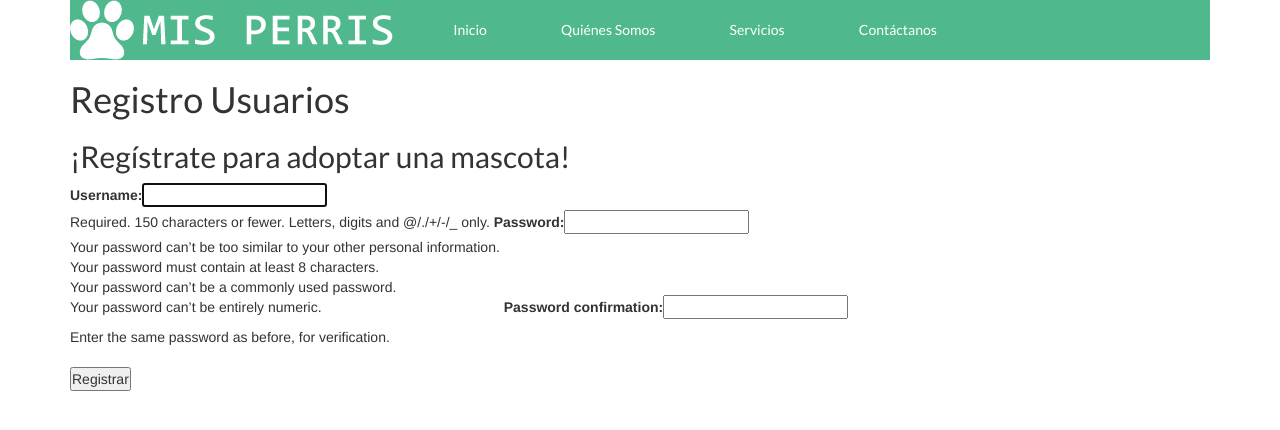
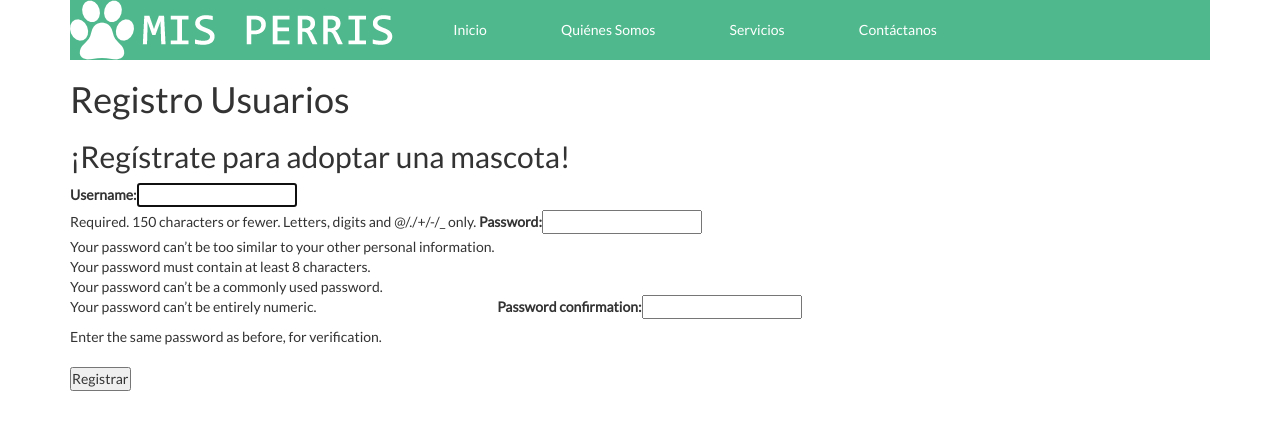
Before and after one commit to KoniAltamirano/Mis-Perris, a Django app: page /accounts/signup/ in a window 1280 px wide. Shown: the top 430 px of the page. Run offline with Django 3.2, Linux system fonts and the light colour scheme; some libraries are stand-ins or nearby versions.

Commit message:
Cambios menores html base_accounts y accounts/css

```diff
--- a/misperris/accounts/static/style.css
+++ b/misperris/accounts/static/style.css
@@ -6,11 +6,7 @@
     box-sizing: border-box;
 }
 
-h1 {
-    font-family: 'Lato', sans-serif;
-}
-
-h2 {
+body {
     font-family: 'Lato', sans-serif;
 }
 
--- a/misperris/accounts/templates/accounts/base_accounts.html
+++ b/misperris/accounts/templates/accounts/base_accounts.html
@@ -13,7 +13,7 @@
 </head>
 
 <body>
-    <div class="content container">
+    <div class="container">
         <div class="row">
             <div class="col-sm-12">
                 <header>
```
